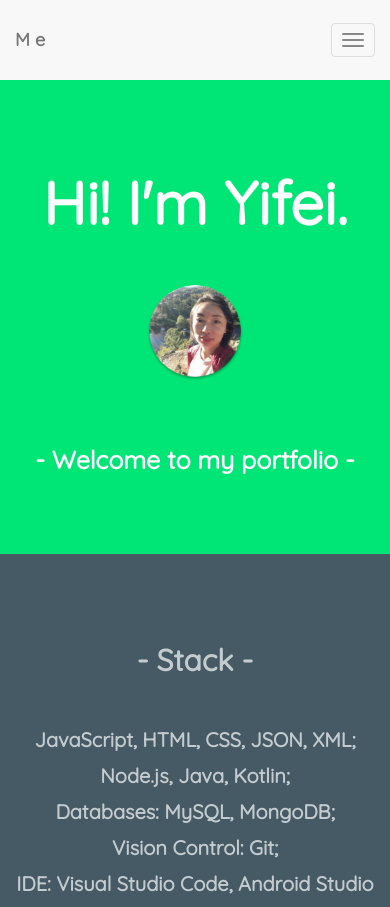
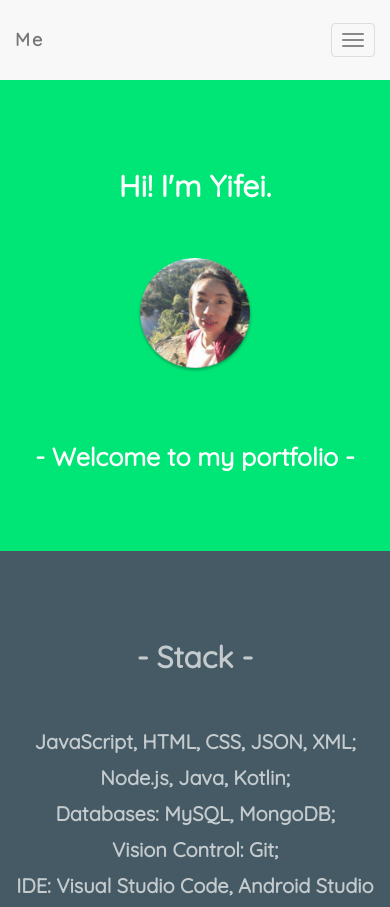
Before and after one commit to yifeidesu/yifeidesu.github.io, a plain HTML site: page index.html in a window 390 px wide. Shown: the top 907 px of the page. Drawn offline with nearby package versions, Linux system fonts and the light colour scheme.

Commit message:
minor style change

```diff
--- a/index.html
+++ b/index.html
@@ -55,7 +55,7 @@
     <h3 class="margin heading">Hi! I'm Yifei.</h3>
     <img id='profile-img' src="./src/assets/me_profile.png"
     class="img-responsive img-circle margin" style="display:inline" alt="profile image"
-      width="350" height="350">
+      width="120" height="120">
     <h3>- Welcome to my portfolio -</h3>
   </div>
 
--- a/src/css/index.css
+++ b/src/css/index.css
@@ -3,43 +3,79 @@ body {
     line-height: 1.8;
     color: #f5f6f7;
 }
+
+.bg-1 {
+    background-color: #00E676; /* Green */
+    color: #ffffff;
+
+}
+.bg-2 {
+    background-color: #455A64; /* Dark Blue */
+    color: #ffffffaf;
+}
+.bg-3 {
+    background-color: #ffffff; /* White */
+    color: #555555;
+}
+.bg-4 {
+    background-color: #2f2f2f; /* Black Gray */
+    color: #fff;
+}
+
 p {
   font-size: 2rem;
   font-weight: 800;
 }
-.margin {margin-bottom: 45px;}
+
+.container-fluid {
+    padding-top: 70px;
+    padding-bottom: 70px;
+}
+
+.navbar {
+    padding-top: 15px;
+    padding-bottom: 15px;
+    border: 0;
+    border-radius: 0;
+    margin-bottom: 0;
+    font-size: 1.5rem;
+    letter-spacing: 2px;
+}
+
+.navbar-nav  li a:hover {
+    color: #1abc9c !important;
+}
+
+.navbar-brand:hover {
+    font-weight: 900!important;
+    cursor: pointer;
+}
+
+li a {
+    font-weight: 500;
+}
+
+.margin {
+  margin-bottom: 5rem;
+}
 
 h3 {
   font-size: 3rem;
   font-weight: 900;
 }
 
+/* h3 after img */
 img + h3 {
     font-size: 2.5rem;
 }
 
+/* img after h3 */
 h3 + img {
     object-fit: cover;
 }
 
-footer a {
-    padding: 2rem;
-    font-size: 2rem;
-    font-weight: 600;
-    color: #ffffff
-}
-
-footer a i {
-    font-weight: normal;
-}
-
 .navbar-header {
     font-weight: 600;
-}
-
-.heading {
-  font-size: 6rem;
-  font-weight: 600;
 }
 
 #projects-div {
@@ -61,8 +97,8 @@ footer a i {
     cursor: pointer;
 }
 
-#item-div {
-    padding: 0!important;
+.col-sm-4 div:hover {
+    box-shadow: 4px 4px 4px #bdbdbd;
 }
 
 #last-cell {
@@ -70,46 +106,13 @@ footer a i {
     cursor: pointer;
 }
 
-.bg-1 {
-    background-color: #00E676; /* Green */
-    color: #ffffff;
-
-}
-.bg-2 {
-    background-color: #455A64; /* Dark Blue */
-    color: #ffffffaf;
-}
-.bg-3 {
-    background-color: #ffffff; /* White */
-    color: #555555;
-}
-.bg-4 {
-    background-color: #2f2f2f; /* Black Gray */
-    color: #fff;
-}
-.container-fluid {
-    padding-top: 70px;
-    padding-bottom: 70px;
-}
-.navbar {
-    padding-top: 15px;
-    padding-bottom: 15px;
-    border: 0;
-    border-radius: 0;
-    margin-bottom: 0;
-    font-size: 12px;
-    letter-spacing: 5px;
+footer a {
+    padding: 2rem;
+    font-size: 2rem;
+    font-weight: 600;
+    color: #ffffff
 }
 
-.navbar-nav  li a:hover {
-    color: #1abc9c !important;
-
+footer a i {
+    font-weight: normal;
 }
-#profile-img {
-  height: 100px;
-  width: 100px;
-}
-
-#contact-div p {
-    margin: 1rem 0;
-}
```
